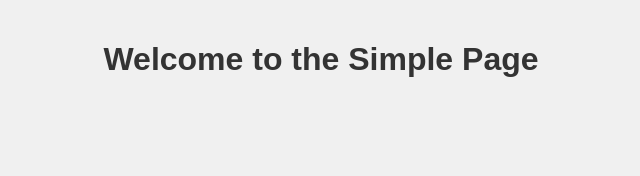
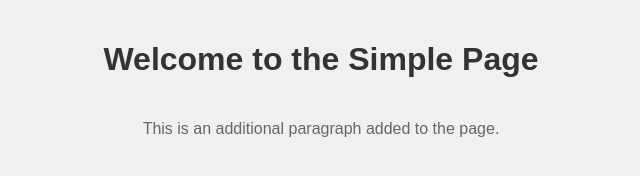
Before and after one commit to devanaboinarangarao/simple-page-demo, a plain HTML site: page index.html in a window 1280 px wide. Shown: the whole page, without its empty margins (319-959 px from the left). Drawn offline with Linux system fonts and the light colour scheme.

Commit message:
Add more content to HTML page

```diff
--- a/index.html
+++ b/index.html
@@ -1 +1 @@
-<!DOCTYPE html><html lang='en'><head><meta charset='UTF-8'><meta name='viewport' content='width=device-width, initial-scale=1.0'><title>Simple Page</title><style>body { font-family: Arial, sans-serif; background-color: #f0f0f0; margin: 0; padding: 0; } h1 { color: #333; text-align: center; padding: 20px; }</style></head><body><h1>Welcome to the Simple Page</h1></body></html>
+<!DOCTYPE html><html lang='en'><head><meta charset='UTF-8'><meta name='viewport' content='width=device-width, initial-scale=1.0'><title>Simple Page</title><style>body { font-family: Arial, sans-serif; background-color: #f0f0f0; margin: 0; padding: 0; } h1 { color: #333; text-align: center; padding: 20px; } p { text-align: center; color: #666; }</style></head><body><h1>Welcome to the Simple Page</h1><p>This is an additional paragraph added to the page.</p></body></html>
```
